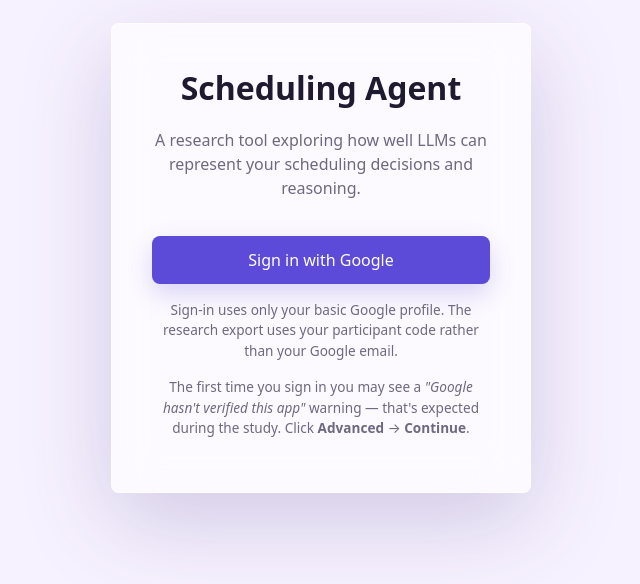
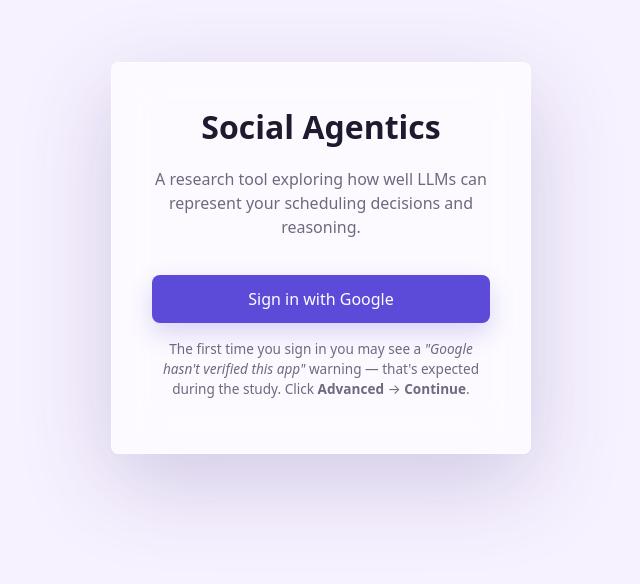
Before and after one commit to lgomezt/Scheduling-Agent, a React (Vite) app in the folder frontend/: page / in a window 1280 px wide. Shown: the part 142-726 px from the top of the page, without its empty margins (319-959 px from the left). Built offline with nearby package versions, Linux system fonts and the light colour scheme; no server answers.

Commit message:
login page

```diff
--- a/frontend/src/pages/Login.tsx
+++ b/frontend/src/pages/Login.tsx
@@ -1,17 +1,13 @@
 export const Login = () => (
   <div className="login-page">
     <div className="login-card">
-      <h1>Scheduling Agent</h1>
+      <h1>Social Agentics</h1>
       <p className="muted">
         A research tool exploring how well LLMs can represent your scheduling decisions and reasoning.
       </p>
       <a className="btn-primary" href="/api/auth/google/login">
         Sign in with Google
       </a>
-      <p className="footnote">
-        Sign-in uses only your basic Google profile. The research export uses your participant code
-        rather than your Google email.
-      </p>
       <p className="footnote">
         The first time you sign in you may see a{" "}
         <em>"Google hasn't verified this app"</em> warning — that's expected during the study.
```
